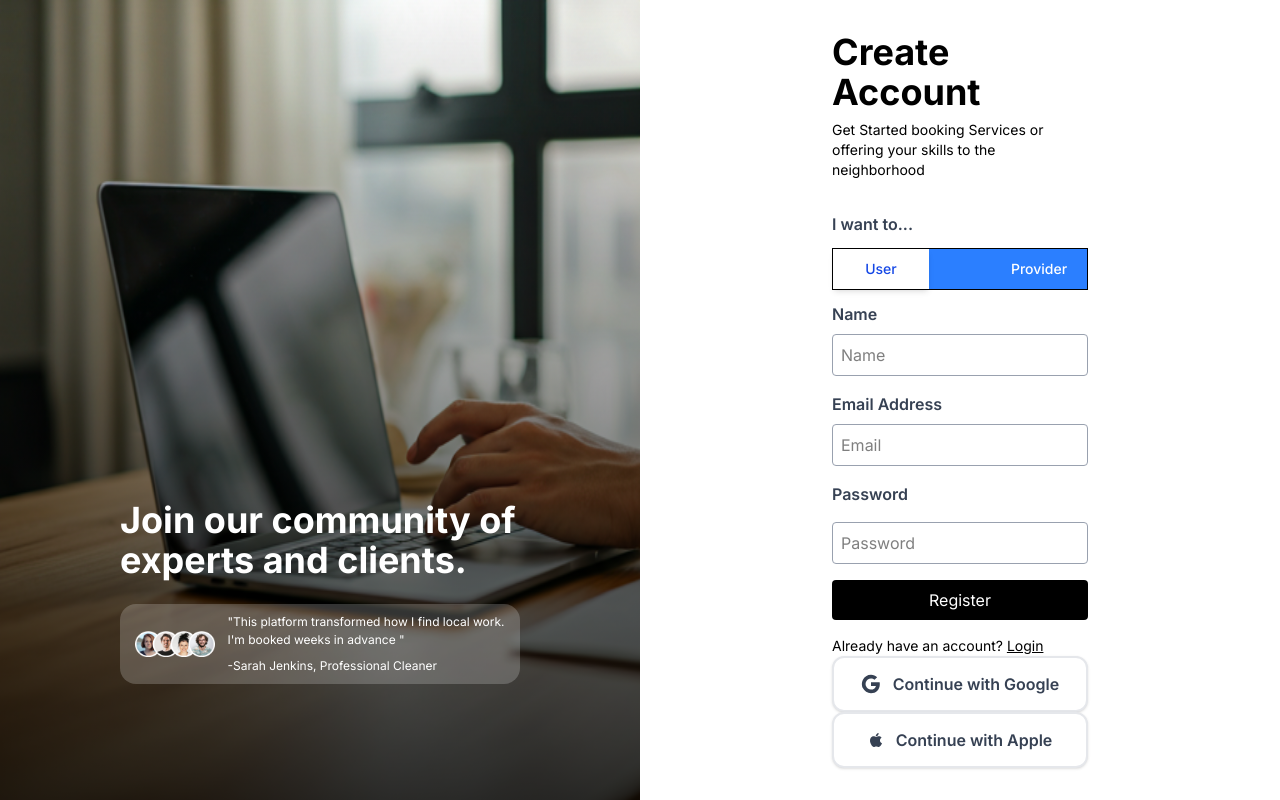
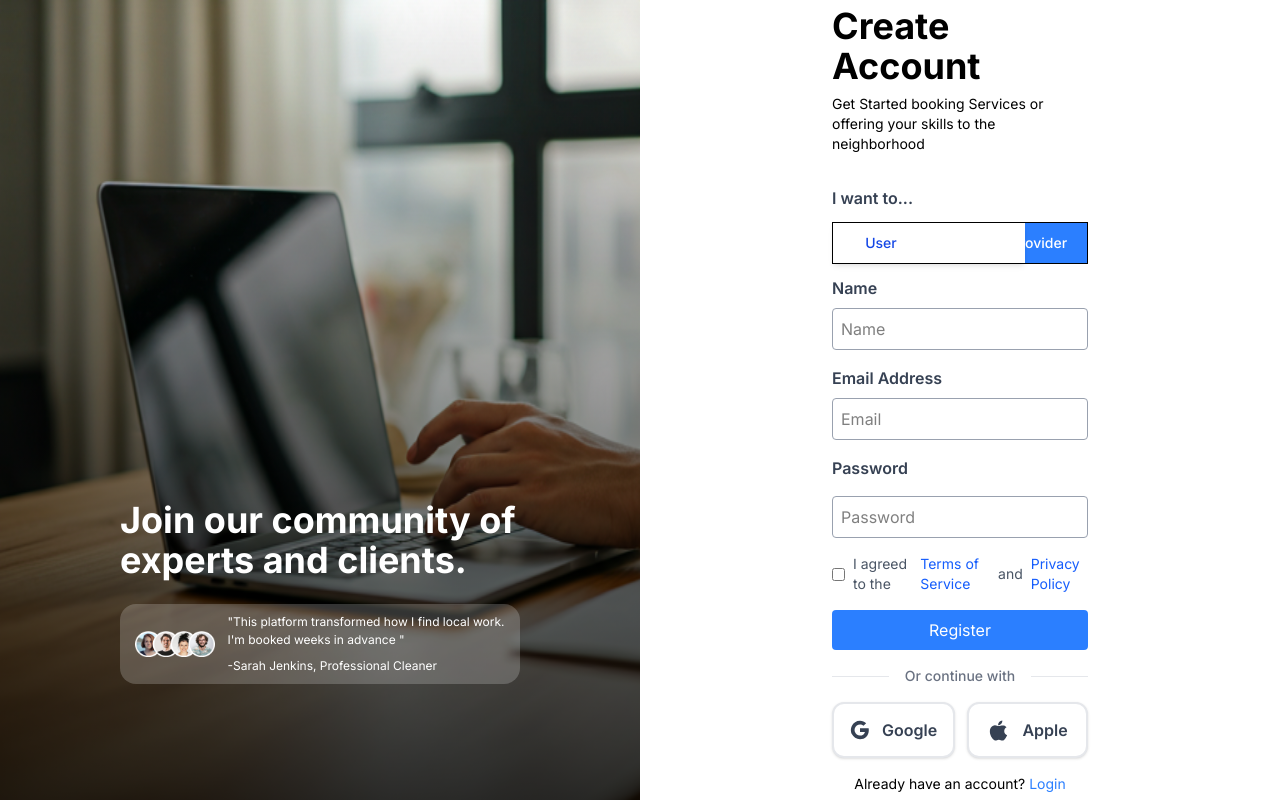
Before and after one commit to abhaymauryadev/smartserviceplace, a Next.js app: page /register in a window 1280 px wide. Built offline with nearby package versions, Linux system fonts and the light colour scheme.

Commit message:
feat: Enhance registration page with password visibility toggle, remember me option, and OAuth login buttons for Google and Apple

```diff
--- a/app/(auth)/register/page.jsx
+++ b/app/(auth)/register/page.jsx
@@ -4,9 +4,12 @@ import { useState } from "react";
 import { useRouter } from "next/navigation";
 import { IoLogoApple } from "react-icons/io5";
 import Image from "next/image";
+import { Mail, Eye, EyeOff, User } from "lucide-react";
 
 export default function RegisterPage() {
   const router = useRouter();
+  const [showPassword, setShowPassword] = useState(false);
+  const [rememberMe, setRememberMe] = useState(false);
   const [role, setRole] = useState("user");
 
   const [form, setForm] = useState({
@@ -109,13 +112,13 @@ export default function RegisterPage() {
           <div className="w-full border mb-3 mt-3">
             <div
               onClick={handleToggle}
-              className={`relative w-full h-10 flex items-center justify-between  cursor-pointer transition-colors ${
+              className={`relative w-full h-10 flex  items-center justify-between  cursor-pointer transition-colors ${
                 role === "user" ? "bg-blue-500" : "bg-green-500"
               }`}
             >
               <div
-                className={`absolute w-24 h-10 bg-white  flex items-center justify-between shadow-md transform transition-transform ${
-                  role === "user" ? "translate-x-0" : "translate-x-24"
+                className={`absolute w-48 h-10 bg-white  flex items-center justify-between shadow-md transform transition-transform  ${
+                  role === "user" ? "translate-x-0" : "translate-x-48"
                 }`}
               />
               <span
@@ -152,6 +155,7 @@ export default function RegisterPage() {
                 onChange={(e) => setForm({ ...form, name: e.target.value })}
                 required
               />
+            <User className="text-gray-500 ml-2" />
             </div>
           </div>
 
@@ -168,45 +172,79 @@ export default function RegisterPage() {
                 onChange={(e) => setForm({ ...form, email: e.target.value })}
                 required
               />
+               <Mail className="text-gray-500 ml-2" />
             </div>
           </div>
 
           <div className="flex flex-col gap-2">
-            <label htmlFor="" className="font-semibold text-gray-700">
+            <label htmlFor="password" className="font-semibold text-gray-700">
                 Password
             </label>
           </div>
           <div className="flex items-center border border-gray-400  rounded p-2 w-full">
             <input
-              type="password"
+               id="password"
+              type={showPassword ? "text" : "password"}
               placeholder="Password"
               className="flex-1 outline-none"
               value={form.password}
               onChange={(e) => setForm({ ...form, password: e.target.value })}
               required
             />
+             {showPassword ? (
+                <EyeOff
+                  className="text-gray-500 ml-2 cursor-pointer"
+                  onClick={() => setShowPassword(false)}
+                />
+              ) : (
+                <Eye
+                  className="text-gray-500 ml-2 cursor-pointer"
+                  onClick={() => setShowPassword(true)}
+                />
+              )}
           </div>
 
+           <div className="flex items-center justify-between mt-2">
+            <label className="flex items-center gap-2 text-sm text-gray-600">
+              <input
+                type="checkbox"
+                checked={rememberMe}
+                onChange={(e) => setRememberMe(e.target.checked)}
+                className="accent-blue-600"
+              />
+               I agreed to the <span className="text-blue-600">Terms of Service</span> and <span className="text-blue-600"> Privacy Policy</span>
+            </label>
+          </div>
           <button
             type="submit"
             disabled={loading}
-            className="w-full bg-black text-white py-2 rounded disabled:opacity-50 disabled:cursor-not-allowed"
+            className="w-full bg-blue-500 hover:bg-blue-700 text-white py-2 rounded disabled:opacity-50 disabled:cursor-not-allowed"
           >
             {loading ? "Registering..." : "Register"}
           </button>
         </form>
 
-        <p className="text-sm mt-4">
-          Already have an account?{" "}
-          <a href="/login" className="underline">
-            Login
-          </a>
-        </p>
 
+
+        {/* Divider */}
+        <div className="relative my-4">
+          <div className="absolute inset-0 flex items-center">
+            <div className="w-full border-t border-gray-200 dark:border-gray-700"></div>
+          </div>
+          <div className="relative flex justify-center text-sm">
+            <span className="px-4 bg-white dark:bg-gray-800 text-gray-500 dark:text-gray-400 font-medium">
+              Or continue with
+            </span>
+          </div>
+        </div>
+
+        {/* OAuth Buttons */}
+        <div className="flex space-x-3 ">
           <button
             onClick={() => handleOAuthLogin("google")}
             className="w-full flex items-center justify-center gap-3 px-4 py-3.5 border-2 border-gray-200 dark:border-gray-700 rounded-xl bg-white dark:bg-gray-700/50 text-gray-700 dark:text-gray-200 font-semibold hover:bg-gray-50 dark:hover:bg-gray-700 hover:border-gray-300 dark:hover:border-gray-600 transition-all duration-200 shadow-sm hover:shadow-md"
           >
+            {/* Google Icon */}
             <svg className="w-5 h-5" viewBox="0 0 24 24">
               <path
                 fill="currentColor"
@@ -225,111 +263,25 @@ export default function RegisterPage() {
                 d="M12 5.38c1.62 0 3.06.56 4.21 1.64l3.15-3.15C17.45 2.09 14.97 1 12 1 7.7 1 3.99 3.47 2.18 7.07l3.66 2.84c.87-2.6 3.3-4.53 6.16-4.53z"
               />
             </svg>
-          Continue with Google
+            Google
           </button>
 
           <button
-          onClick={() => handleOAuthLogin("Apple")}
+            onClick={() => handleOAuthLogin("apple")}
             className="w-full flex items-center justify-center gap-3 px-4 py-3.5 border-2 border-gray-200 dark:border-gray-700 rounded-xl bg-white dark:bg-gray-700/50 text-gray-700 dark:text-gray-200 font-semibold hover:bg-gray-50 dark:hover:bg-gray-700 hover:border-gray-300 dark:hover:border-gray-600 transition-all duration-200 shadow-sm hover:shadow-md"
           >
-          <IoLogoApple />
-          Continue with Apple
+            <IoLogoApple className="" size={23} />
+            Apple
           </button>
+        </div>
+
+         <p className="text-sm mt-4 text-center">
+          Already have an account?{" "}
+          <a href="/login" className=" text-blue-500">
+            Login
+          </a>
+        </p>
       </div>
     </section>
   );
 }
-
-/*
- <>
-      <h1 className="text-2xl font-bold mb-4">Create Account</h1>
-
-
-      <form onSubmit={handleSubmit} className="space-y-4">
-        <input
-          type="text"
-          placeholder="Name"
-          className="w-full border p-2 rounded"
-          value={form.name}
-          onChange={(e) => setForm({ ...form, name: e.target.value })}
-          required
-        />
-
-        <input
-          type="email"
-          placeholder="Email"
-          className="w-full border p-2 rounded"
-          value={form.email}
-          onChange={(e) => setForm({ ...form, email: e.target.value })}
-          required
-        />
-
-        <input
-          type="password"
-          placeholder="Password"
-          className="w-full border p-2 rounded"
-          value={form.password}
-          onChange={(e) => setForm({ ...form, password: e.target.value })}
-          required
-        />
-
-        <select
-          className="w-full border p-2 rounded"
-          value={form.role}
-          onChange={(e) => setForm({ ...form, role: e.target.value })}
-        >
-          <option value="user">User</option>
-          <option value="provider">Service Provider</option>
-        </select>
-
-        <button
-          type="submit"
-          disabled={loading}
-          className="w-full bg-black text-white py-2 rounded disabled:opacity-50 disabled:cursor-not-allowed"
-        >
-          {loading ? "Registering..." : "Register"}
-        </button>
-      </form>
-
-      <p className="text-sm mt-4">
-        Already have an account?{" "}
-        <a href="/login" className="underline">
-          Login
-        </a>
-      </p>
-
-      <button
-        onClick={() => handleOAuthLogin("google")}
-        className="w-full flex items-center justify-center gap-3 px-4 py-3.5 border-2 border-gray-200 dark:border-gray-700 rounded-xl bg-white dark:bg-gray-700/50 text-gray-700 dark:text-gray-200 font-semibold hover:bg-gray-50 dark:hover:bg-gray-700 hover:border-gray-300 dark:hover:border-gray-600 transition-all duration-200 shadow-sm hover:shadow-md"
-      >
-        <svg className="w-5 h-5" viewBox="0 0 24 24">
-          <path
-            fill="currentColor"
-            d="M22.56 12.25c0-.78-.07-1.53-.2-2.25H12v4.26h5.92c-.26 1.37-1.04 2.53-2.21 3.31v2.77h3.57c2.08-1.92 3.28-4.74 3.28-8.09z"
-          />
-          <path
-            fill="currentColor"
-            d="M12 23c2.97 0 5.46-.98 7.28-2.66l-3.57-2.77c-.98.66-2.23 1.06-3.71 1.06-2.86 0-5.29-1.93-6.16-4.53H2.18v2.84C3.99 20.53 7.7 23 12 23z"
-          />
-          <path
-            fill="currentColor"
-            d="M5.84 14.09c-.22-.66-.35-1.36-.35-2.09s.13-1.43.35-2.09V7.07H2.18C1.43 8.55 1 10.22 1 12s.43 3.45 1.18 4.93l2.85-2.22.81-.62z"
-          />
-          <path
-            fill="currentColor"
-            d="M12 5.38c1.62 0 3.06.56 4.21 1.64l3.15-3.15C17.45 2.09 14.97 1 12 1 7.7 1 3.99 3.47 2.18 7.07l3.66 2.84c.87-2.6 3.3-4.53 6.16-4.53z"
-          />
-        </svg>
-        Continue with Google
-      </button>
-
-      <button
-        onClick={() => handleOAuthLogin("Apple")}
-        className="w-full flex items-center justify-center gap-3 px-4 py-3.5 border-2 border-gray-200 dark:border-gray-700 rounded-xl bg-white dark:bg-gray-700/50 text-gray-700 dark:text-gray-200 font-semibold hover:bg-gray-50 dark:hover:bg-gray-700 hover:border-gray-300 dark:hover:border-gray-600 transition-all duration-200 shadow-sm hover:shadow-md"
-      >
-
-      <IoLogoApple />
-        Continue with Apple
-      </button>
-    </>
- */
```
Lines whose indentation alone changed are shown as unchanged.
